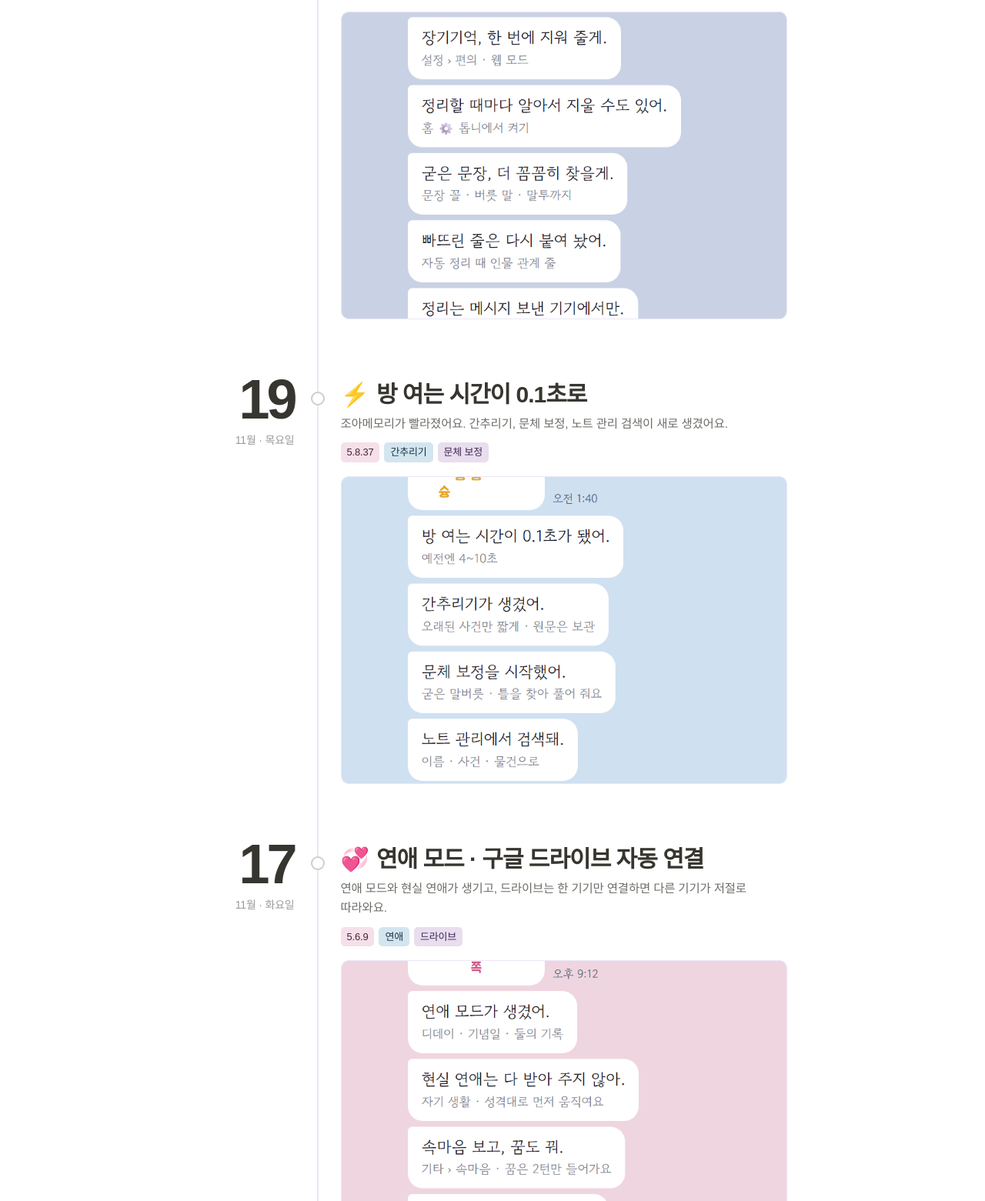
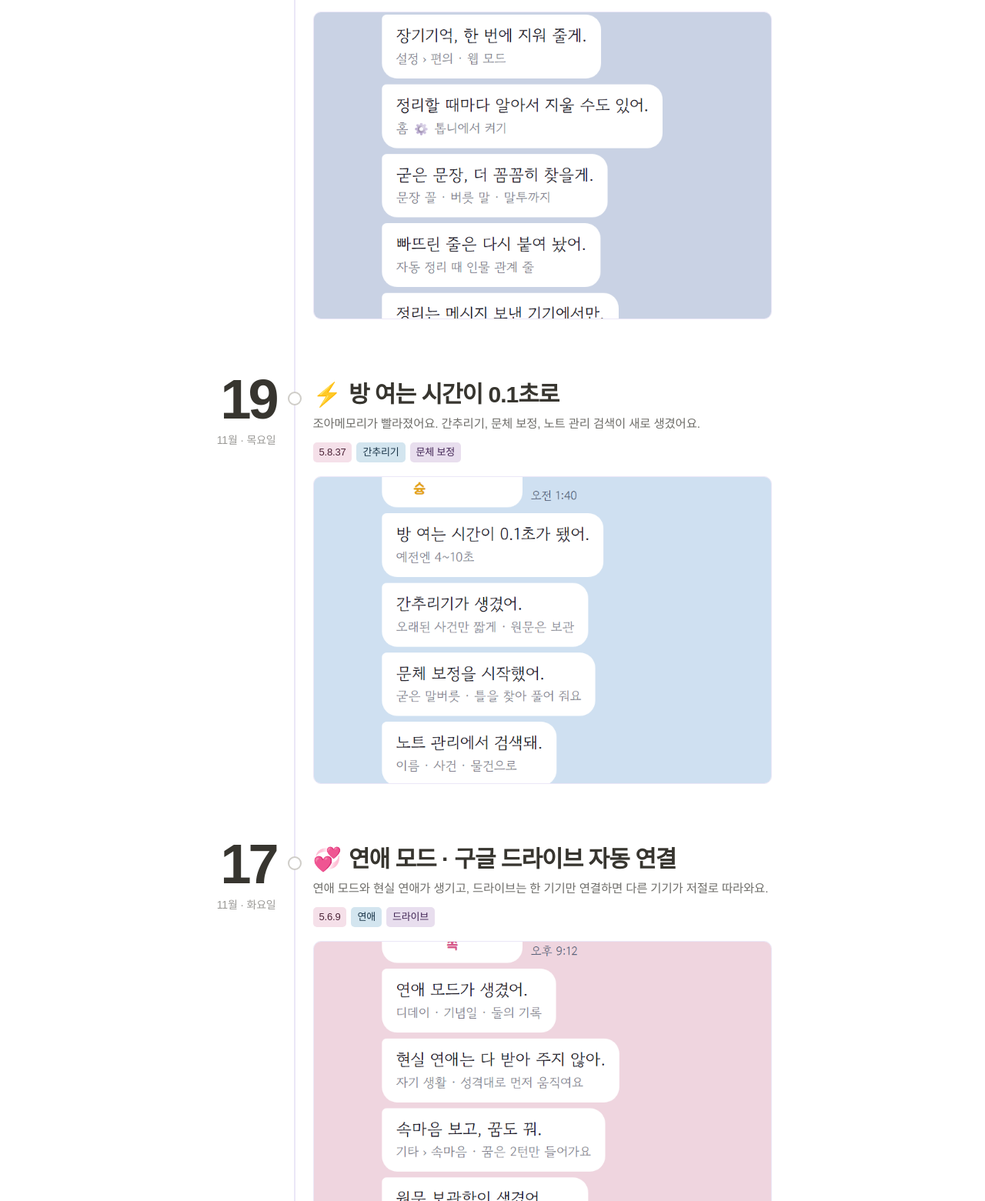
Before and after one commit to foru5g-cmyk/joamemory_home, a plain HTML site: page index.html in a window 1280 px wide. Shown: the part 816-2377 px from the top of the page at 77% size. Drawn offline with Linux system fonts and the light colour scheme; no server answers; a web font is replaced by a local one.

Commit message:
Add files via upload

```diff
--- a/index.html
+++ b/index.html
@@ -63,9 +63,9 @@
   .empty { text-align:center; color:var(--sub); padding:60px 0; }
 
   /* 소식: 날짜 | 동그라미 | 글 */
-  .tl { position:relative; max-width:780px; margin:0 auto; } /* 날짜+글 덩어리가 화면 가운데 오게: 글 칸 너비 = 그림 너비 */
-  .tl::before { content:''; position:absolute; left:169px; top:8px; bottom:0; width:2px; background:var(--line); }
-  .it { display:grid; grid-template-columns:140px 60px 1fr; margin-bottom:72px; }
+  .tl { position:relative; max-width:740px; margin:0 auto; } /* 날짜+글 덩어리가 화면 가운데 오게: 글 칸 너비 = 그림 너비 */
+  .tl::before { content:''; position:absolute; left:119px; top:8px; bottom:0; width:2px; background:var(--line); }
+  .it { display:grid; grid-template-columns:96px 48px 1fr; margin-bottom:72px; }
   .day { text-align:right; }
   .day b { display:block; font-size:72px; font-weight:800; letter-spacing:-4px; line-height:.9; }
   .day span { display:block; color:var(--sub); font-size:14px; font-weight:500; margin-top:10px; }
--- a/maker.js
+++ b/maker.js
@@ -82,7 +82,7 @@
   .nt * { box-sizing:border-box; margin:0; padding:0; }
   .nt > img { position:absolute; }
   .nt .sp { position:absolute; color:#fff; line-height:1; }
-  .nt .em { position:absolute; right:196px; bottom:150px; width:96px; height:96px; border-radius:50%; background:#fff; font-size:52px; line-height:96px; text-align:center; transform:rotate(-9deg); box-shadow:0 10px 24px #4a426622; }
+  .nt .em { position:absolute; right:196px; bottom:150px; width:96px; height:96px; border-radius:50%; background:#fff; font-size:52px; line-height:1; display:flex; align-items:center; justify-content:center; box-shadow:0 10px 24px #4a426622; }
   .nt .tx { position:relative; max-width:440px; }
   .nt .tg { display:inline-block; background:#fff; font-weight:800; font-size:21px; padding:9px 20px; border-radius:99px; transform:rotate(-2deg); box-shadow:0 6px 16px #4a426614; }
   .nt h1 { font-size:58px; font-weight:800; letter-spacing:-2.2px; margin:26px 0 14px; color:#3a3350; line-height:1.16; }
```
